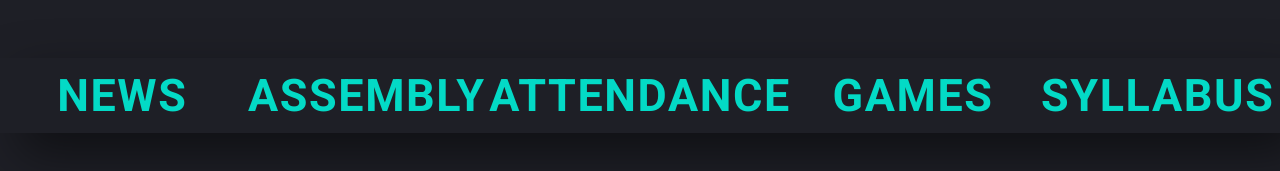
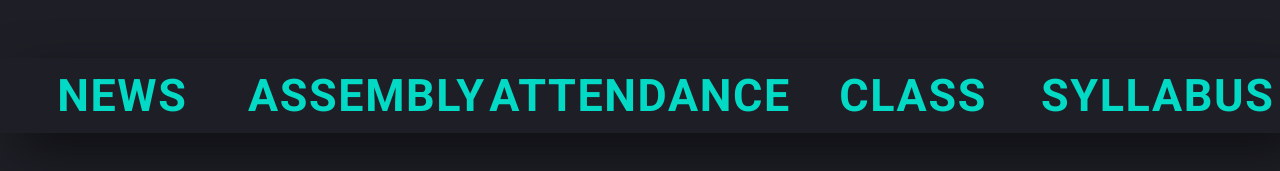
Before and after one commit to Aftabmalik18/NEXORA, a plain HTML site: page index.html in a window 1280 px wide. Shown: the part 555-726 px from the top of the page. Drawn offline with nearby package versions, Linux system fonts and the light colour scheme; a script that the page names is missing.

Commit message:
Update index.html

```diff
--- a/index.html
+++ b/index.html
@@ -24,7 +24,7 @@
 <sectio class="nav">
   <h1>TEACH TECH INDIA </h1>
   <h3 class="span loader"><span class="m">B</span><span class="m">E</span><span class="m">N</span><span class="m">E</span><span class="m">F</span><span class="m">I</span><span class="m">T</span><span class="m">S</span><span class="m">&nbsp;</span><span class="m">o</span><span class="m">f</span><span class="m">&nbsp;</span><span class="m">T</span><span class="m">E</span><span class="m">C</span><span class="m">H</span><span class="m">N</span><span class="m">O</span><span class="m">L</span><span class="m">O</span><span class="m">G</span><span class="m">I</span><span class="m">E</span><span class="m">S</span></h3>
-  <div class="nav-container"><a class="nav-tab" href="#tab-svelte"><h3>NEWS</h3></a><a class="nav-tab" href="#tab-esbuild"><h3>ASSEMBLY</h3></a><a class="nav-tab" href="#tab-next"><h3>ATTENDANCE</h3></a><a class="nav-tab" href="#tab-typescript"><h3>GAMES</h3></a><a class="nav-tab" href="#tab-vite"><h3>SYLLABUS</h3></a><span class="nav-tab-slider"></span></div>
+  <div class="nav-container"><a class="nav-tab" href="#tab-svelte"><h3>NEWS</h3></a><a class="nav-tab" href="#tab-esbuild"><h3>ASSEMBLY</h3></a><a class="nav-tab" href="#tab-next"><h3>ATTENDANCE</h3></a><a class="nav-tab" href="#tab-typescript"><h3>CLASS</h3></a><a class="nav-tab" href="#tab-vite"><h3>SYLLABUS</h3></a><span class="nav-tab-slider"></span></div>
 </sectio>
 <main class="main">
   <section class="slider" id="tab-svelte">
@@ -41,7 +41,7 @@
   </section>
   <section class="slider" id="tab-typescript">
     <a
-href="https://aftabmalik18.github.io/Nexora-Gaming.com/" target="_blank"><h1>GAMES</h1></a>
+href="" target="_blank"><h1>CLASS</h1></a>
     <h2>popularity has gone up a level</h2>
   </section>
   <section class="slider" id="tab-vite">
```
